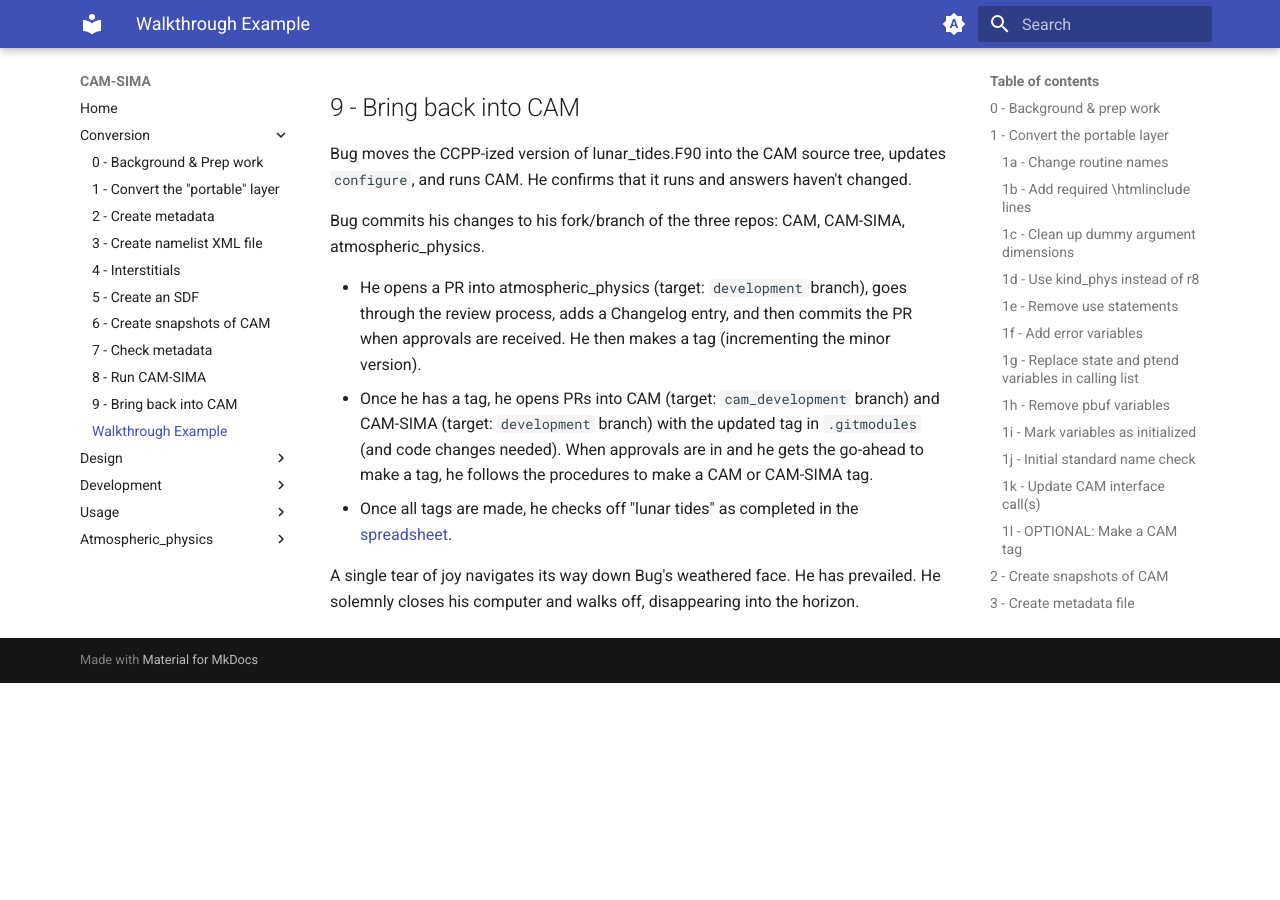
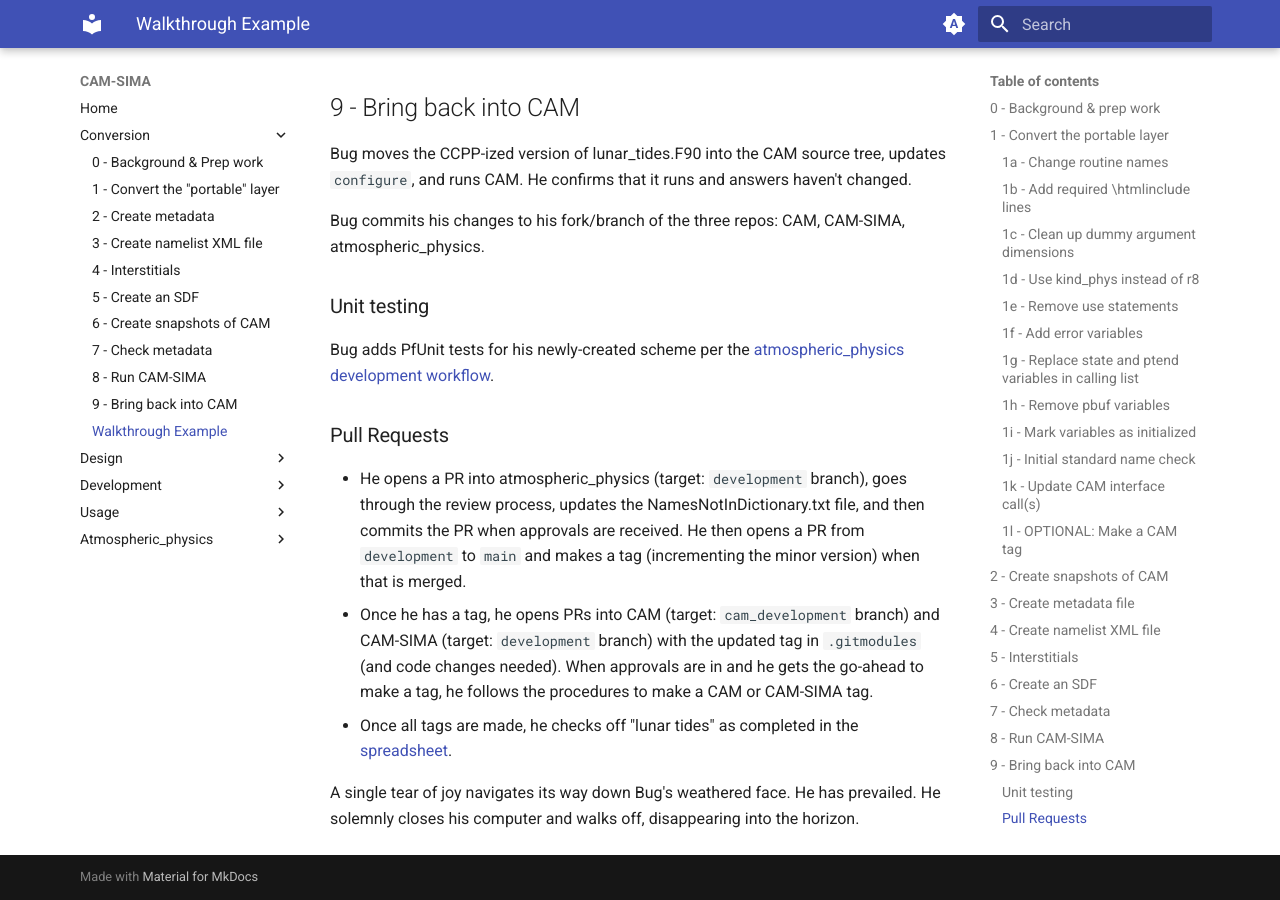
Before and after one commit to kuanchihwang/CAM-SIMA-Docs, an MkDocs documentation site: the page built from docs/conversion/walkthrough.md, in a window 1280 px wide and 900 px high, scrolled down 15911 px. Built offline with MkDocs 1.6.1 and Material for MkDocs 9.7.7, drawn with Linux system fonts in a browser that asks for light colours; before the commit the page ends 16594 px from its top, so only the background shows below that.

Commit message:
add unit testing section to walkthrough

```diff
--- a/docs/conversion/walkthrough.md
+++ b/docs/conversion/walkthrough.md
@@ -684,7 +684,11 @@
 
 Bug commits his changes to his fork/branch of the three repos: CAM, CAM-SIMA, atmospheric_physics.
 
-- He opens a PR into atmospheric_physics (target: `development` branch), goes through the review process, adds a Changelog entry, and then commits the PR when approvals are received. He then makes a tag (incrementing the minor version).
+### Unit testing
+Bug adds PfUnit tests for his newly-created scheme per the [atmospheric_physics development workflow](../atmospheric_physics/development_workflow.md#5-unit-testing).
+
+### Pull Requests
+- He opens a PR into atmospheric_physics (target: `development` branch), goes through the review process, updates the NamesNotInDictionary.txt file, and then commits the PR when approvals are received. He then opens a PR from `development` to `main` and makes a tag (incrementing the minor version) when that is merged.
 - Once he has a tag, he opens PRs into CAM (target: `cam_development` branch) and CAM-SIMA (target: `development` branch) with the updated tag in `.gitmodules` (and code changes needed). When approvals are in and he gets the go-ahead to make a tag, he follows the procedures to make a CAM or CAM-SIMA tag.
 - Once all tags are made, he checks off "lunar tides" as completed in the [spreadsheet](https://docs.google.com/spreadsheets/d/1_1TTpnejam5jfrDqAORCCZtfkNhMRcu7cul37YTr_WM/edit#gid=0).
 
```
